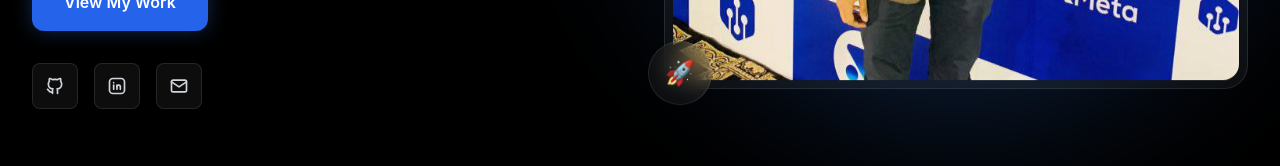
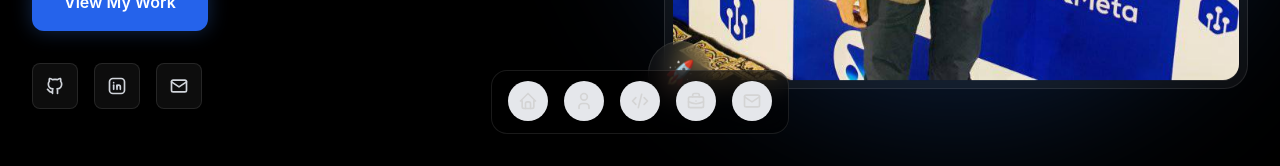
Before and after one commit to M0Abdullah/Portfolio, a Next.js app: page / in a window 1280 px wide. Shown: the part 634-800 px from the top of the page. Built offline with nearby package versions, Linux system fonts and the light colour scheme.

Commit message:
Create Navigation.tsx

```diff
--- /dev/null
+++ b/src/component/Navigation.tsx
@@ -0,0 +1,99 @@
+"use client";
+import { useState, useEffect } from "react";
+import { motion } from "framer-motion";
+import { FloatingDock } from "@/components/ui/floating-dock";
+import {
+  IconHome,
+  IconUser,
+  IconCode,
+  IconBriefcase,
+  IconMail,
+
+} from "@tabler/icons-react";
+
+export default function Navigation() {
+  const [, setActiveSection] = useState("home");
+
+  const links = [
+    {
+      title: "Home",
+      icon: <IconHome className="h-full w-full text-neutral-300" />,
+      href: "#home",
+    },
+    {
+      title: "About",
+      icon: <IconUser className="h-full w-full text-neutral-300" />,
+      href: "#about",
+    },
+    {
+      title: "Skills",
+      icon: <IconCode className="h-full w-full text-neutral-300" />,
+      href: "#skills",
+    },
+    {
+      title: "Experience",
+      icon: <IconBriefcase className="h-full w-full text-neutral-300" />,
+      href: "#experience",
+    },
+    {
+      title: "Contact",
+      icon: <IconMail className="h-full w-full text-neutral-300" />,
+      href: "#contact",
+    },
+
+  ];
+
+  useEffect(() => {
+    const handleScroll = () => {
+      const sections = ["home", "about", "skills", "experience", "contact"];
+      const scrollPosition = window.scrollY + 100;
+
+      for (const section of sections) {
+        const element = document.getElementById(section);
+        if (element) {
+          const offsetTop = element.offsetTop;
+          const offsetBottom = offsetTop + element.offsetHeight;
+
+          if (scrollPosition >= offsetTop && scrollPosition < offsetBottom) {
+            setActiveSection(section);
+            break;
+          }
+        }
+      }
+    };
+
+    window.addEventListener("scroll", handleScroll);
+    return () => window.removeEventListener("scroll", handleScroll);
+  }, []);
+
+  return (
+    <>
+      {/* Mobile Header */}
+      <motion.header
+        initial={{ y: -100 }}
+        animate={{ y: 0 }}
+        className="fixed top-0 left-0 right-0 z-50 lg:hidden glass-effect border-b border-white/10"
+      >
+        <div className="container mx-auto px-4 py-4 flex justify-between items-center">
+          <h1 className="text-xl font-bold gradient-text">Muhammad Abdullah</h1>
+          <a
+            href="/saim-ramzan.pdf"
+            download
+            className="px-4 py-2 bg-blue-600 hover:bg-blue-700 rounded-lg text-sm font-medium transition-colors"
+          >
+            Resume
+          </a>
+        </div>
+      </motion.header>
+
+      {/* Floating Dock Navigation */}
+      <div className="fixed bottom-8 left-1/2 transform -translate-x-1/2 z-50">
+        <FloatingDock
+          items={links}
+          desktopClassName="bg-black/50 backdrop-blur-md border border-white/10"
+          mobileClassName="bg-black/50 backdrop-blur-md border border-white/10"
+        />
+      </div>
+    </>
+  );
+}
```
